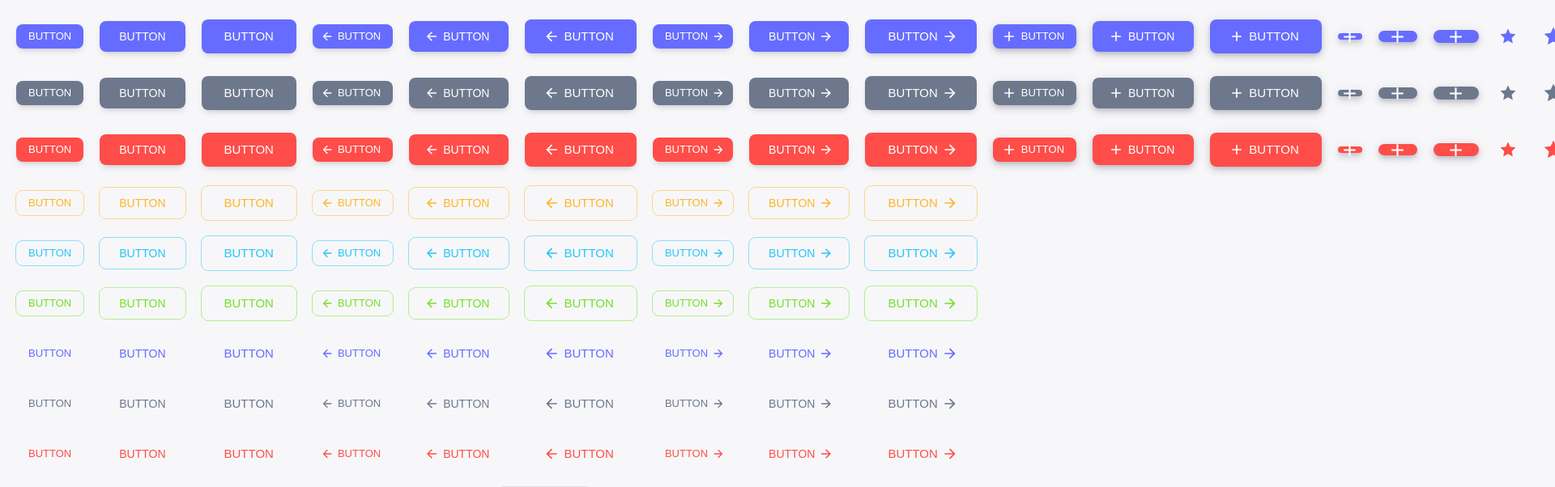
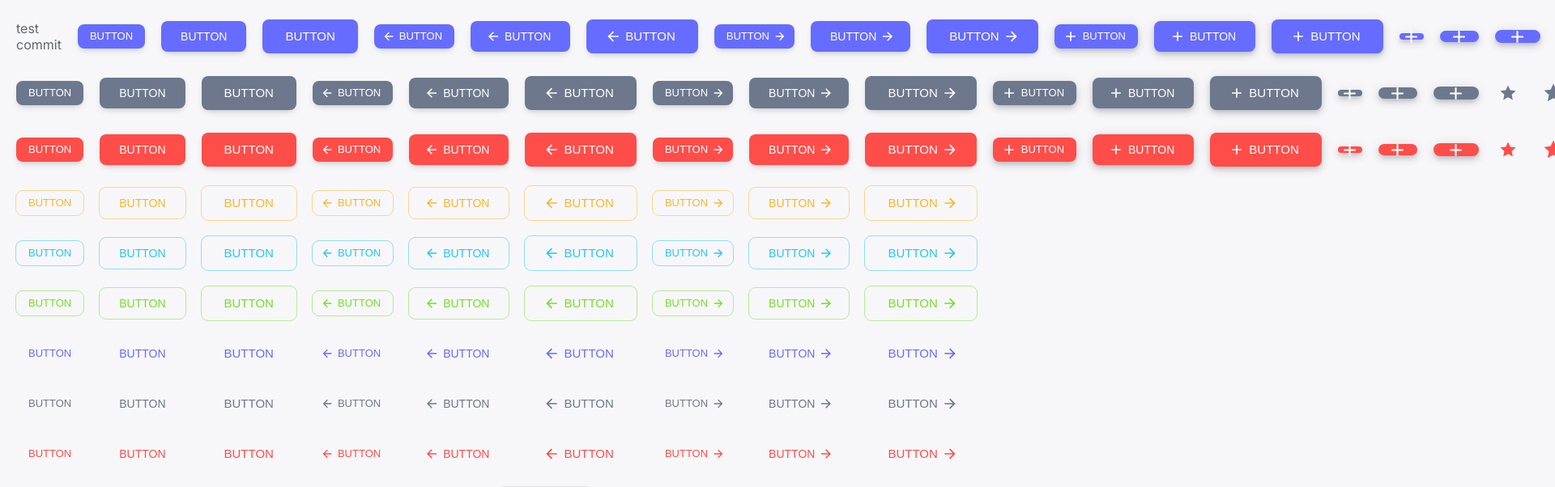
Before and after one commit to HaJaehyeong/template, a Next.js app: page / in a window 1280 px wide. Shown: the top 602 px of the page at 81% size, 1920 px wide, since content can reach past the window. Built offline with nearby package versions, Linux system fonts and the light colour scheme.

Commit message:
test commit

```diff
--- a/src/app/page.tsx
+++ b/src/app/page.tsx
@@ -23,6 +23,7 @@ const Home: React.FC = () => {
   return (
     <div style={{ display: 'flex', flexDirection: 'column', gap: '20px' }}>
       <div style={{ display: 'flex', flexDirection: 'row', alignItems: 'center', gap: '20px' }}>
+        test commit
         <UiButton value="BUTTON" color="primary" size="s" />
         <UiButton value="BUTTON" color="primary" />
         <UiButton value="BUTTON" color="primary" size="l" />
```
